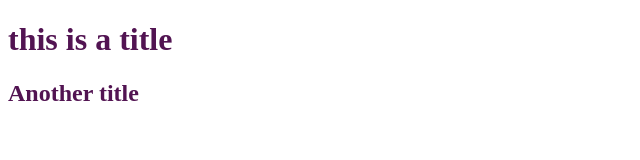
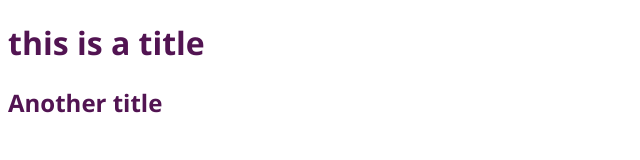
Before and after one commit to prof3ssorSt3v3/cuddly-spoon, a plain HTML site: page index.html in a window 1280 px wide. Shown: the whole page, without its empty margins (0-640 px from the left). Drawn offline with nearby package versions, Linux system fonts and the light colour scheme.

Commit message:
added the font family

```diff
--- a/css/main.css
+++ b/css/main.css
@@ -8,6 +8,6 @@
 }
 html,
 body {
-  font-family: var();
+  font-family: var(--ff);
   color: var(--dark);
 }
```
